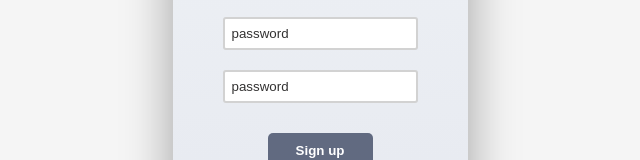
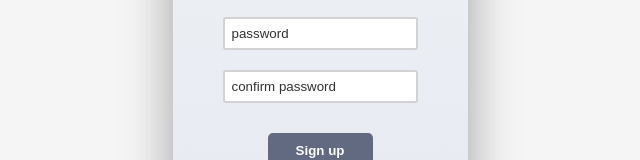
Before and after one commit to mrtfe/event-management-system, a React (Create React App) app in the folder final-task/: page / in a window 1280 px wide. Both pictures are taken after a click on the element "Sign Up". Shown: the part 265-425 px from the top of the page, without its empty margins (320-960 px from the left). Built offline with nearby package versions, Linux system fonts and the light colour scheme; no server answers.

Commit message:
cleanup + one custom hook implemented

```diff
--- a/final-task/src/App.js
+++ b/final-task/src/App.js
@@ -8,10 +8,11 @@ import { SignUp } from "./components/SignUp";
 export const ThemeContext = createContext(null);
 
 function App() {
-  const [user, setUser] = useState({
+  const initialUserState = useState({
     userName: "",
     password: "",
   });
+  const [user, setUser] = useState(initialUserState);
   const [loggedIn, setLoggedIn] = useState(false);
   const [error, setError] = useState(false);
   const [adminName, setAdminName] = useState("");
@@ -38,6 +39,7 @@ function App() {
             toggleTheme={toggleTheme}
             theme={theme}
             setLoadSignUp={setLoadSignUp}
+            initialUserState={initialUserState}
           />
         )}
         {loadSignUp && (
--- a/final-task/src/components/Dashbord.jsx
+++ b/final-task/src/components/Dashbord.jsx
@@ -15,6 +15,7 @@ export function Dashbord(props) {
     email: "",
     age: "",
   };
+
   const [attendees, setAttendees] = useState([]);
   const [attendee, setAttendee] = useState(initialValues);
   const [editableId, setEditableId] = useState(null);
@@ -47,7 +48,6 @@ export function Dashbord(props) {
       .catch(function (error) {
         console.log(error);
       });
-
     setAttendee(initialValues);
   };
 
@@ -88,7 +88,6 @@ export function Dashbord(props) {
     const itemIndex = attendees.findIndex((item) => item.id === editableId);
     const newAttendees = [...attendees];
     newAttendees[itemIndex] = editedData;
-    console.log(editedData);
     setEditableId(null);
 
     axios
@@ -123,10 +122,14 @@ export function Dashbord(props) {
               }
             />
           </div>
-
           {loginIconPressed && (
             <div className="logout-container">
-              <button onClick={() => props.setLoggedIn(false)}>
+              <button
+                onClick={() => {
+                  props.setLoggedIn(false);
+                  props.setUser(props.initialUserState);
+                }}
+              >
                 Log out
                 <LogoutIcon />
               </button>
@@ -134,7 +137,6 @@ export function Dashbord(props) {
           )}
         </div>
       </div>
-
       <div className="dashbord-header header">Management dashbord</div>
       <div className="form-container">
         <div className="form-header header">Create Attendee</div>
@@ -198,7 +200,6 @@ export function Dashbord(props) {
               </tr>
             </thead>
           )}
-
           <tbody>
             {attendees.length > 0 &&
               attendees.map((item) => {
--- a/final-task/src/components/LoginForm.jsx
+++ b/final-task/src/components/LoginForm.jsx
@@ -1,15 +1,9 @@
-import React, { useEffect, useRef, useState } from "react";
 import { ToggleSwitch } from "./ToggleSwitch";
 import "../styles/loginForm.css";
+import { useAdmins } from "./hooks";
 
 export function LoginForm(props) {
-  const [admins, setAdmins] = useState();
-
-  useEffect(() => {
-    fetch("/api/admins")
-      .then((res) => res.json())
-      .then((data) => setAdmins(data));
-  }, []);
+  const admins = useAdmins();
 
   const handleChange = (e) => {
     const inputName = e.target.name;
--- a/final-task/src/components/SignUp.jsx
+++ b/final-task/src/components/SignUp.jsx
@@ -19,7 +19,11 @@ export const SignUp = (props) => {
   };
 
   const submitSignUp = (e) => {
-    if (newAdmin.userName !== "" && newAdmin.password === newAdmin.password2) {
+    if (
+      newAdmin.userName !== "" &&
+      newAdmin.password !== "" &&
+      newAdmin.password === newAdmin.password2
+    ) {
       const createdAdmin = {
         userName: newAdmin.userName,
         password: newAdmin.password,
@@ -33,29 +37,33 @@ export const SignUp = (props) => {
       setError(true);
     }
   };
+
   return (
     <div className="login-wrapper">
       <div className="login-container">
         <div className="login-header">Sign up</div>
         <form action="submit" className="login-form">
           <input
-            min={3}
+            required={true}
+            minLength={3}
             type="text"
             placeholder="username"
             name="userName"
             onChange={handleChange}
           />
           <input
-            min={8}
+            required={true}
+            minLength={8}
             type="password"
             placeholder="password"
             name="password"
             onChange={handleChange}
           />
           <input
-            min={8}
+            required={true}
+            minLength={8}
             type="password"
-            placeholder="password"
+            placeholder="confirm password"
             name="password2"
             onChange={handleChange}
           />
--- /dev/null
+++ b/final-task/src/components/hooks.jsx
@@ -0,0 +1,12 @@
+import { useEffect, useState } from "react";
+
+export const useAdmins = () => {
+  const [admins, setAdmins] = useState();
+
+  useEffect(() => {
+    fetch("/api/admins")
+      .then((res) => res.json())
+      .then((data) => setAdmins(data));
+  }, []);
+  return admins;
+};
```
Also changed, not shown: 1 other file (tests, documents, lock files or other folders).
